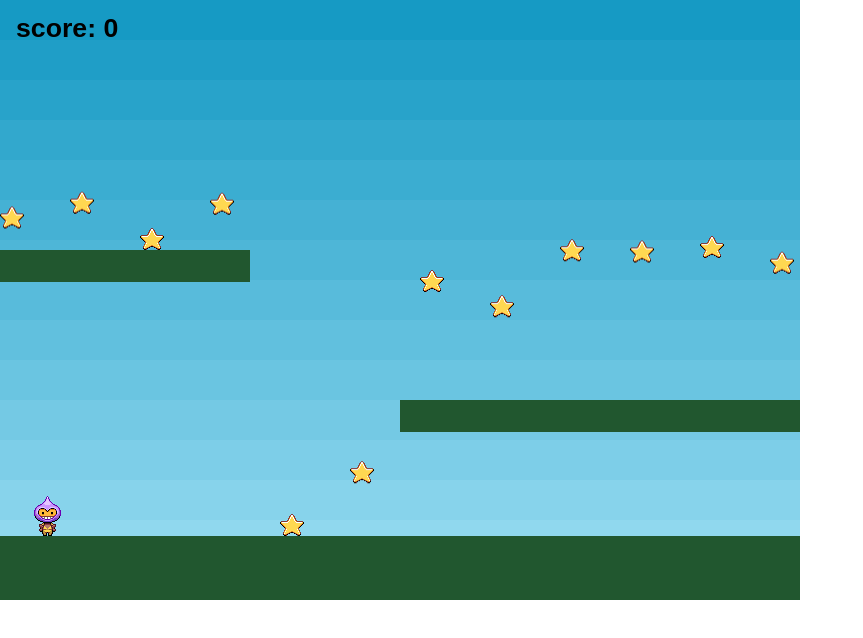
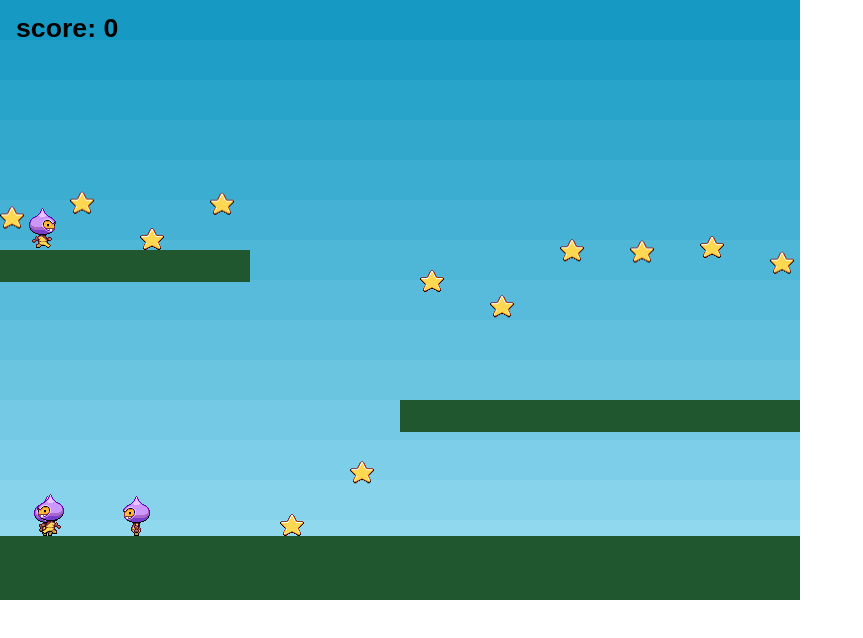
Before and after one commit to rtorres90/phaser_tutorial, a plain HTML site: page index.html in a window 1280 px wide. Shown: the whole page, without its empty margins (0-863 px from the left). Drawn offline with Linux system fonts and the light colour scheme; animation ran at ten frames a second.

Commit message:
enemies!

```diff
--- a/index.html
+++ b/index.html
@@ -16,13 +16,59 @@
 
 var game = new Phaser.Game(800, 600, Phaser.AUTO, '', { preload: preload, create: create, update: update });
 
+Bad_dude = function (index, game, player) {
+
+    var x = game.world.randomX;
+    var y = 0;
+
+    this.game = game;
+    this.health = 3;
+    this.player = player;
+    this.alive = true;
+
+    this.bad_dude = game.add.sprite(x, y, 'bad');
+
+    this.bad_dude.name = index.toString();
+    game.physics.enable(this.bad_dude, Phaser.Physics.ARCADE);
+    this.bad_dude.body.bounce.setTo(1, 1);
+    this.bad_dude.body.bounce.y = 0.2;
+    this.bad_dude.body.gravity.y = 300;
+    this.bad_dude.body.collideWorldBounds = true;
+
+    this.bad_dude.animations.add('left', [0, 1, 2, 3], 10, true);
+    this.bad_dude.animations.add('right', [5, 6, 7, 8], 10, true);
+
+};
+
+Bad_dude.prototype.update = function() {
+    this.game.physics.arcade.collide(this.bad_dude, platforms);
+
+    this.bad_dude.body.velocity.x = 0;
+    if (this.bad_dude.position.x < this.player.position.x){
+        this.bad_dude.body.velocity.x = 100;
+        this.bad_dude.animations.play('right');
+    }else if (this.bad_dude.position.x > this.player.position.x){
+        this.bad_dude.body.velocity.x = -100;
+        this.bad_dude.animations.play('left');
+    }else{
+        //  Stand still
+        this.bad_dude.animations.stop();
+
+        this.bad_dude.frame = 4;
+    }
+    if (this.bad_dude.body.touching.down && this.bad_dude.position.y > (this.player.position.y + 100))
+    {
+        this.bad_dude.body.velocity.y = -350;
+    }
+};
+
 function preload() {
 
     game.load.image('sky', 'assets/sky.png');
     game.load.image('ground', 'assets/platform.png');
     game.load.image('star', 'assets/star.png');
     game.load.spritesheet('dude', 'assets/dude.png', 32, 48);
-
+    game.load.spritesheet('bad', 'assets/dude.png', 32, 48);
 
 
 }
@@ -31,85 +77,80 @@ var player;
 var platforms;
 var cursors;
 var stars;
-
+var bad_dude;
 var score = 0;
 var scoreText;
+var dudes;
 
 function create() {
 
-    //  We're going to be using physics, so enable the Arcade Physics system
     game.physics.startSystem(Phaser.Physics.ARCADE);
 
-    //  A simple background for our game
     game.add.sprite(0, 0, 'sky');
 
-    //  The platforms group contains the ground and the 2 ledges we can jump on
     platforms = game.add.group();
 
-    //  We will enable physics for any object that is created in this group
     platforms.enableBody = true;
 
-    // Here we create the ground.
     var ground = platforms.create(0, game.world.height - 64, 'ground');
 
-    //  Scale it to fit the width of the game (the original sprite is 400x32 in size)
     ground.scale.setTo(2, 2);
 
-    //  This stops it from falling away when you jump on it
     ground.body.immovable = true;
 
-    //  Now let's create two ledges
     var ledge = platforms.create(400, 400, 'ground');
     ledge.body.immovable = true;
 
     ledge = platforms.create(-150, 250, 'ground');
     ledge.body.immovable = true;
 
-    // The player and its settings
     player = game.add.sprite(32, game.world.height - 150, 'dude');
 
-    //  We need to enable physics on the player
     game.physics.arcade.enable(player);
 
-    //  Player physics properties. Give the little guy a slight bounce.
     player.body.bounce.y = 0.2;
     player.body.gravity.y = 300;
     player.body.collideWorldBounds = true;
 
-    //  Our two animations, walking left and right.
     player.animations.add('left', [0, 1, 2, 3], 10, true);
     player.animations.add('right', [5, 6, 7, 8], 10, true);
 
-    //  Finally some stars to collect
     stars = game.add.group();
 
-    //  We will enable physics for any star that is created in this group
     stars.enableBody = true;
 
-    //  Here we'll create 12 of them evenly spaced apart
     for (var i = 0; i < 12; i++)
     {
-        //  Create a star inside of the 'stars' group
         var star = stars.create(i * 70, 0, 'star');
 
-        //  Let gravity do its thing
         star.body.gravity.y = 300;
 
-        //  This just gives each star a slightly random bounce value
         star.body.bounce.y = 0.7 + Math.random() * 0.2;
     }
 
-    //  Our controls.
+    dudes = [];
+    for (var i = 0; i < 3; i++)
+    {
+        dudes.push(new Bad_dude(i, game, player, platforms));
+    }
+
     cursors = game.input.keyboard.createCursorKeys();
 
     scoreText = game.add.text(16, 16, 'score: 0', { fontSize: '32px', fill: '#000' });
 }
 
 function update() {
-
     //  Collide the player and the stars with the platforms
     game.physics.arcade.collide(player, platforms);
     game.physics.arcade.collide(stars, platforms);
+
+    for (var i = 0; i < dudes.length; i++)
+    {
+        if (dudes[i].alive)
+        {
+            dudes[i].update();
+        }
+    }
 
     //  Checks to see if the player overlaps with any of the stars, if he does call the collectStar function
     game.physics.arcade.overlap(player, stars, collectStar, null, this);
```
